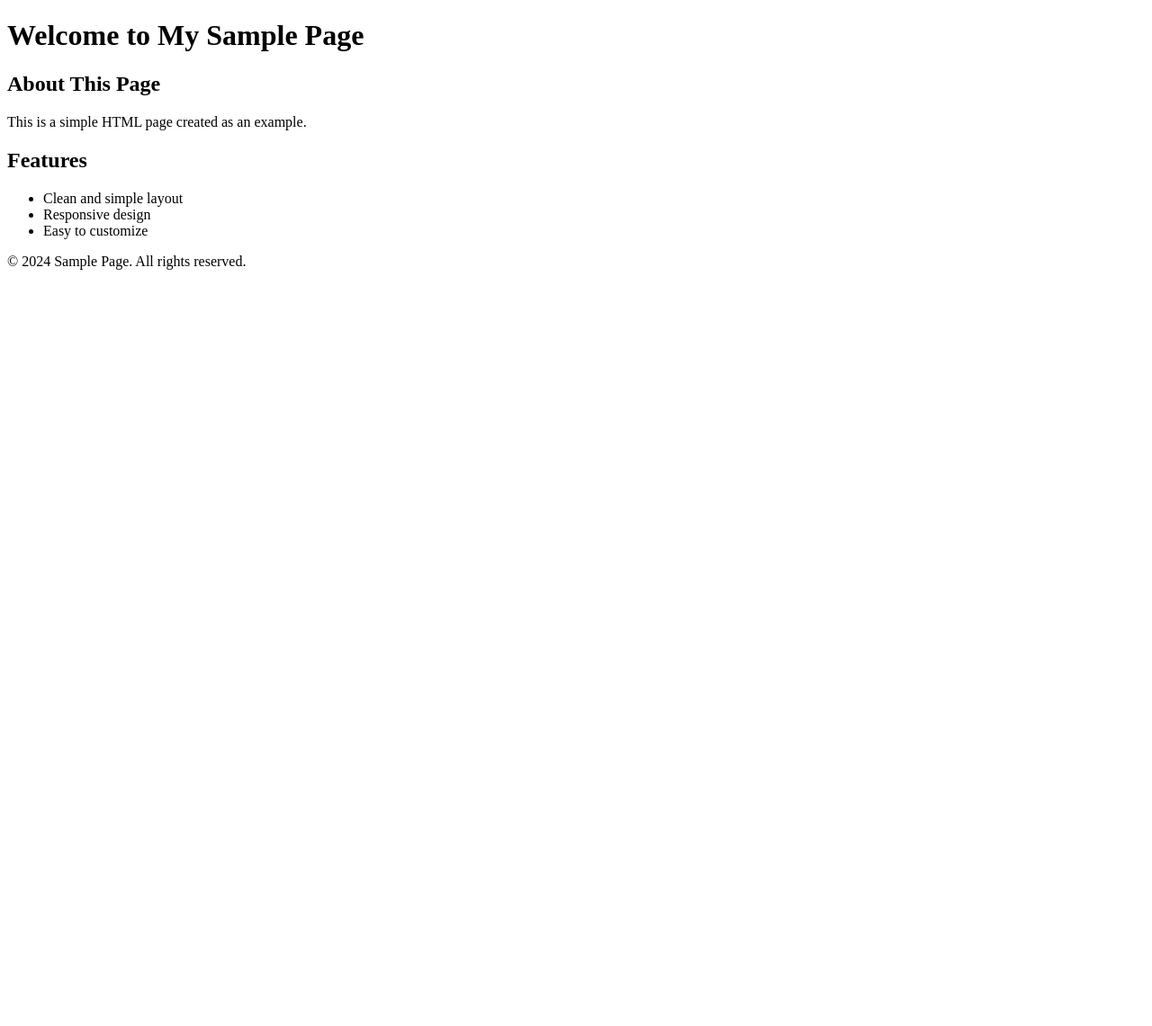
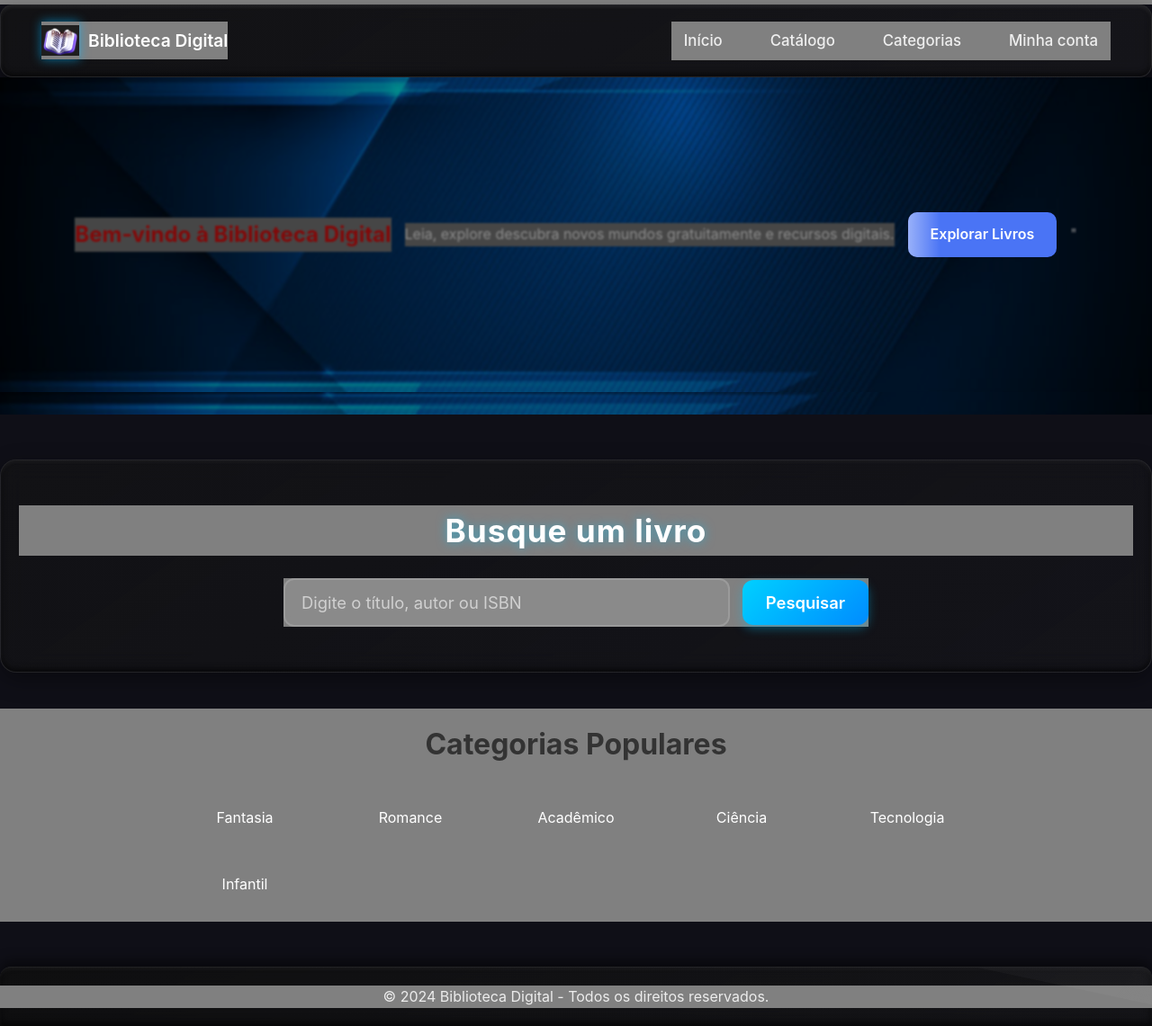
Before and after one commit to Joaoigor789/project_duo, a plain HTML site: page index.html in a window 1280 px wide. Shown: the whole page at 90% size. Before the commit the page ends 800 px from the top, so only its background shows below. Drawn offline with Linux system fonts and the light colour scheme.

Commit message:
Versão inicial do site: header 3D, hotbar, pesquisa, user-card e footer

```diff
--- a/index.html
+++ b/index.html
@@ -1,6 +1,6 @@
-
 <!DOCTYPE html>
 <html lang="en">
+
 <head>
     <meta charset="UTF-8">
     <meta name="viewport" content="width=device-width, initial-scale=1.0">
@@ -8,28 +8,69 @@
     <link rel="stylesheet" href="styles.css">
     <script src="script.js" defer></script>
 </head>
+
 <body>
-    <header>
-        <h1>Welcome to My Sample Page</h1>
+    <header class="header">
+        <div class="logo">
+            <img src="img/logo.webp" alt="Logo Biblioteca">
+            <span>Biblioteca Digital</span>
+        </div>
+
+        <nav class="navbar">
+            <a href="#">Início</a>
+            <a href="#">Catálogo</a>
+            <a href="#">Categorias</a>
+            <a href="#contact">Minha conta</a>
+        </nav>
+
     </header>
+    <!--Seção Destaque-->
 
-    <main>
-        <section>
-            <h2>About This Page</h2>
-            <p>This is a simple HTML page created as an example.</p>
-        </section>
-        <section>
-            <h2>Features</h2>
-            <ul>
-                <li>Clean and simple layout</li>
-                <li>Responsive design</li>
-                <li>Easy to customize</li>
-            </ul>
-        </section>
-    </main>
-    <footer>
-        <p>&copy; 2024 Sample Page. All rights reserved.</p>
+    <section class="banner-destaque">
+        <div class="banner-destaque">
+            <h1>Bem-vindo à Biblioteca Digital</h1>
+
+            <p>Leia, explore descubra novos mundos gratuitamente e recursos digitais.</p>
+            <a class="btn-laser" href="#">Explorar Livros</a>"
+        </div>
+    </section>
+
+    <!--Pesquisa-->
+
+
+    <section class="pesquisa">
+        <h2>Busque um livro</h2>
+        <form class="search-box">
+            <input type="text" placeholder="Digite o título, autor ou ISBN">
+            <button type="submit">Pesquisar</button>
+        </form>
+    </section>
+
+
+    <section class="categorias">
+        <h2>Categorias Populares</h2>
+        <div class="grid-categorias">
+            <div class="categorias">Fantasia</div>
+            <div class="categorias">Romance</div>
+            <div class="categorias">Acadêmico</div>
+            <div class="categorias">Ciência</div>
+            <div class="categorias">Tecnologia</div>
+            <div class="categorias">Infantil</div>
+        </div>
+    </section>
+
+
+
+
+
+
+
+
+
+    <footer class="footer">
+        <p>&copy; 2024 Biblioteca Digital - Todos os direitos reservados.</p>
     </footer>
+
 
 
 </body>
--- a/script.js
+++ b/script.js
@@ -0,0 +1,28 @@
+document.addEventListener("DOMContentLoaded", () => {
+    const searchInput = document.querySelector(".search-box input");
+    const searchButton = document.querySelector(".search-box button");
+    const userButtons = document.querySelectorAll(".user-btn");
+
+    searchButton.addEventListener("click", () => {
+        const query = searchInput.value.trim();
+        if (query) {
+            console.log("Pesquisar por:", query);
+        }
+    });
+
+    userButtons.forEach(btn => {
+        btn.addEventListener("click", (e) => {
+            e.preventDefault();
+            console.log("Botão clicado:", btn.textContent);
+        });
+    });
+
+    const header = document.querySelector(".header");
+    window.addEventListener("scroll", () => {
+        if (window.scrollY > 20) {
+            header.style.backdropFilter = "blur(16px)";
+        } else {
+            header.style.backdropFilter = "blur(10px)";
+        }
+    });
+});
--- a/styles.css
+++ b/styles.css
@@ -0,0 +1,503 @@
+* {
+    background-color: gray;
+    margin: 0;
+    padding: 0;
+    box-sizing: border-box;
+    font-family: "inter", "poppins", Arial, sans-serif;
+    scroll-behavior: smooth;
+}
+
+body {
+    background-color: #0f0f17;
+    color: #ffff;
+    line-height: 1.6;
+}
+
+a {
+    text-decoration: none;
+    color: inherit;
+}
+
+img {
+
+    max-width: 100%;
+    display: block;
+}
+
+h1 {
+    color: rgb(238, 15, 15);
+}
+
+
+.header {
+    display: flex;
+    margin: 5px 0 25px 0;
+    width: 100%;
+    padding: 18px 45px;
+    border-radius: 14px;
+
+    background: linear-gradient(145deg, rgba(20, 20, 20, 0.7), rgba(30, 30, 30, 0.4));
+    border: 1.5px solid rgba(255, 255, 255, 0.08);
+
+
+    box-shadow:
+        0 6px 12px rgba(0, 0, 0, 0.45),
+        inset 0 2px 4px rgba(255, 255, 255, 0.08),
+        inset 0 -3px 6px rgba(0, 0, 0, 0.6);
+
+    align-items: center;
+    justify-content: space-between;
+    backdrop-filter: blur(14px);
+    position: relative;
+    top: 0;
+
+
+    overflow: hidden;
+}
+
+.header::before {
+    content: "";
+    position: absolute;
+    top: -150%;
+    left: -50%;
+    width: 200%;
+    height: 300%;
+    background: linear-gradient(115deg,
+            transparent 0%,
+            rgba(255, 255, 255, 0.05) 45%,
+            rgba(255, 255, 255, 0.12) 50%,
+            rgba(255, 255, 255, 0.05) 55%,
+            transparent 100%);
+    transform: rotate(10deg);
+    animation: reflexo 6s linear infinite;
+    pointer-events: none;
+}
+
+@keyframes reflexo {
+    0% {
+        transform: translateX(-60%) rotate(10deg);
+    }
+
+    100% {
+        transform: translateX(60%) rotate(10deg);
+    }
+}
+
+
+.header a {
+    color: white;
+    font-size: 1.05rem;
+    text-decoration: none;
+    font-weight: 500;
+    padding: 8px 14px;
+    transition: 0.25s ease;
+    position: relative;
+}
+
+.header a:hover {
+    transform: translateY(-2px) scale(1.03);
+    text-shadow: 0 0 12px rgba(0, 180, 255, 0.9);
+}
+
+
+.header a::after {
+    content: "";
+    position: absolute;
+    left: 0;
+    bottom: -2px;
+    width: 0%;
+    height: 2px;
+    background: linear-gradient(90deg, #00eaff, #008cff);
+    transition: 0.3s;
+    box-shadow: 0 0 10px #00d0ff;
+}
+
+.header a:hover::after {
+    width: 100%;
+}
+
+
+.logo {
+    display: flex;
+    align-items: center;
+    gap: 10px;
+    font-size: 1.2rem;
+    font-weight: 600;
+    color: white;
+}
+
+.logo img {
+    width: 42px;
+    height: 42px;
+    object-fit: contain;
+    filter: drop-shadow(0 0 6px rgba(0, 180, 255, 0.6));
+
+}
+
+.navbar {
+
+    display: flex;
+    gap: 25px;
+}
+
+
+.navbar a {
+    text-decoration: none;
+    color: #eee;
+    font-size: 1.05rem;
+    font-weight: 500;
+    position: relative;
+    transition: 0.3s ease;
+}
+
+.navbar a::after {
+    content: '';
+    position: absolute;
+    width: 0%;
+    height: 3px;
+    background: #4a74f5;
+    left: 0;
+    bottom: -5px;
+    border-radius: 10px;
+    transition: 0.3s ease;
+}
+
+.navbar a:hover::after {
+    width: 100%;
+}
+
+.navbar a:hover {
+    color: #4a74f5;
+    text-shadow: 0 0 10px rgba(74, 116, 245, 0.4);
+    transform: translateY(-2px);
+}
+
+@media(max-width: 650px) {
+    .header {
+        padding: 15px 20px;
+    }
+
+    .navbar {
+        gap: 15px;
+    }
+
+    .navbar a {
+        font-size: 0.95rem;
+    }
+
+}
+
+
+.pesquisa {
+    margin-bottom: 40px;
+    padding: 50px 20px;
+    text-align: center;
+    background: linear-gradient(145deg, rgba(20, 20, 20, 0.6), rgba(30, 30, 30, 0.3));
+    border-radius: 18px;
+    backdrop-filter: blur(12px);
+    border: 1px solid rgba(255, 255, 255, 0.08);
+    box-shadow:
+        0 8px 25px rgba(0, 0, 0, 0.35),
+        inset 0 2px 4px rgba(255, 255, 255, 0.05),
+        inset 0 -3px 6px rgba(0, 0, 0, 0.6);
+}
+
+.pesquisa h2 {
+    font-size: 2.2rem;
+    margin-bottom: 25px;
+    color: white;
+    text-shadow: 0 0 12px rgba(0, 200, 255, 0.5);
+    letter-spacing: 1px;
+}
+
+.search-box {
+    display: flex;
+    justify-content: center;
+    align-items: center;
+    gap: 14px;
+    max-width: 650px;
+    margin: 0 auto;
+}
+
+.search-box input {
+    width: 100%;
+    padding: 14px 18px;
+    border: 2px solid rgba(255, 255, 255, 0.15);
+    border-radius: 12px;
+    font-size: 1.15rem;
+    background: rgba(255, 255, 255, 0.08);
+    color: white;
+    outline: none;
+    transition: 0.3s ease;
+    backdrop-filter: blur(6px);
+}
+
+.search-box input::placeholder {
+    color: rgba(255, 255, 255, 0.6);
+}
+
+.search-box input:focus {
+    border-color: #00c3ff;
+    box-shadow: 0 0 15px rgba(0, 200, 255, 0.5);
+    background: rgba(255, 255, 255, 0.12);
+}
+
+.search-box button {
+    padding: 14px 26px;
+    background: linear-gradient(135deg, #00d0ff, #008cff);
+    color: white;
+    border: none;
+    border-radius: 12px;
+    font-size: 1.15rem;
+    font-weight: 600;
+    cursor: pointer;
+    transition: 0.3s ease;
+    box-shadow: 0 4px 12px rgba(0, 200, 255, 0.35);
+}
+
+.search-box button:hover {
+    transform: translateY(-3px) scale(1.03);
+    box-shadow: 0 8px 18px rgba(0, 200, 255, 0.4);
+}
+
+@media (max-width: 480px) {
+    .search-box {
+        flex-direction: column;
+        gap: 12px;
+    }
+
+    .search-box button {
+        width: 100%;
+    }
+}
+
+
+
+
+
+
+.footer {
+    width: 100%;
+    padding: 20px 0;
+    margin-top: 50px;
+    background: linear-gradient(145deg, rgba(15, 15, 15, 0.85), rgba(25, 25, 25, 0.55));
+    border-top: 1.5px solid rgba(255, 255, 255, 0.08);
+    box-shadow:
+        0 -6px 14px rgba(0, 0, 0, 0.5),
+        inset 0 2px 4px rgba(255, 255, 255, 0.05),
+        inset 0 -4px 8px rgba(0, 0, 0, 0.7);
+    text-align: center;
+    color: rgba(255, 255, 255, 0.85);
+    font-size: 1rem;
+    font-weight: 400;
+    backdrop-filter: blur(10px);
+    border-radius: 12px 12px 0 0;
+    position: relative;
+    overflow: hidden;
+}
+
+.footer::before {
+    content: "";
+    position: absolute;
+    top: -180%;
+    left: -60%;
+    width: 220%;
+    height: 360%;
+    background: linear-gradient(115deg,
+            transparent 0%,
+            rgba(255, 255, 255, 0.04) 45%,
+            rgba(255, 255, 255, 0.10) 50%,
+            rgba(255, 255, 255, 0.04) 55%,
+            transparent 100%);
+    transform: rotate(12deg);
+    animation: reflexoFooter 7s linear infinite;
+    pointer-events: none;
+}
+
+@keyframes reflexoFooter {
+    0% {
+        transform: translateX(-60%) rotate(12deg);
+    }
+
+    100% {
+        transform: translateX(60%) rotate(12deg);
+    }
+}
+
+
+
+.banner-destaque {
+    width: 100%;
+    height: 350px;
+    background: url('img/image.png') center/cover no-repeat;
+    position: relative;
+    gap: 15px;
+    display: flex;
+    align-items: center;
+    justify-content: center;
+    margin-bottom: 50px;
+
+}
+
+.banner-destaque::before {
+    content: '';
+    position: absolute;
+    top: 0;
+    left: 0;
+    width: 100%;
+    height: 100%;
+    background-color: rgba(0, 0, 0, 0.45);
+    backdrop-filter: blur(1px);
+}
+
+.banner-content h1 {
+    color: #fff;
+    font-size: 2.5rem;
+    margin-bottom: 20px;
+    opacity: 0.9;
+}
+
+.banner-content p {
+    margin-bottom: 20px;
+    font-size: 1.2rem;
+    opacity: 0.9;
+}
+
+.banner-content .btn {
+    display: inline-block;
+    padding: 12px 25px;
+    background: #4a74f5;
+    color: #fff;
+    text-decoration: none;
+    border-radius: 8px;
+    font-size: 1.1rem;
+    font-weight: 600;
+    transition: 0.3s;
+}
+
+.banner-content .btn:hover {
+    background: #2c50e0;
+    transform: translateY(-3px);
+    box-shadow: 0 4px 10px rgba(0, 0, 0, 0.3);
+}
+
+@keyframes fadeIn {
+    from {
+        opacity: 0;
+        transform: translateY(20px);
+    }
+
+    to {
+        opacity: 1;
+        transform: translateY(0);
+    }
+}
+
+@media (max-width: 480px) {
+    .banner-destaque {
+        height: 300px;
+    }
+
+    .banner-content h1 {
+        font-size: 1.9rem;
+    }
+
+    .banner-content p {
+        font-size: 1rem;
+    }
+}
+
+.btn-laser {
+    position: relative;
+    display: inline-block;
+    padding: 12px 25px;
+    background: #4a74f5;
+    color: #fff;
+    overflow: hidden;
+    font-weight: 600;
+    border-radius: 10px;
+    transition: 0.25s;
+    text-decoration: none;
+}
+
+.btn-laser:hover {
+    box-shadow: #3559e8;
+    transform: translateY(-3px);
+}
+
+.btn-laser::before {
+    content: '';
+    position: absolute;
+    top: 0;
+    left: -100%;
+    width: 100%;
+    height: 100%;
+    background: linear-gradient(90deg, transparent, #fff, transparent);
+    animation: laser 1.8s linear infinite;
+}
+
+@keyframes laser {
+    0% {
+        left: -100%;
+    }
+
+    100% {
+        left: 100%;
+    }
+}
+
+
+
+
+
+.categorias {
+    padding: 50px 20px;
+    text-align: center;
+    border: 3px solid rgb(230, 220, 220)(250, 242, 242);
+    padding: 14px 0;
+    font-size: 1rem;
+
+
+}
+
+.categorias h2 {
+    margin-bottom: 30px;
+    font-size: 2rem;
+    color: #333;
+}
+
+.grid-categorias {
+    display: grid;
+    grid-template-columns: repeat(auto-fit, minmax(160px, 1fr));
+    gap: 20px;
+    max-width: 900px;
+    margin: 0 auto;
+}
+
+.categoria {
+    background-color: #f5f5f5;
+    padding: 18px 0;
+    border-radius: 10px;
+    font-size: 1.1rem;
+    font-weight: 600;
+    color: #333;
+    border: 2px solid transparent;
+    transition: 0.3s;
+    cursor: pointer;
+}
+
+.categoria:hover {
+    border-color: #274fe0;
+    background: #e6072c;
+    transform: translate(-4px);
+    box-shadow: 0 4px 12px rgba(0, 0, 0, 0.15);
+    color: #fff;
+}
+
+@media (max-width: 400px) {
+    .categorias h2 {
+        font-size: 1.6rem;
+    }
+
+
+}
```
Also changed, not shown: cliente/cliente.css (added, +83 -0 lines), cliente/cliente.html (added, +36 -0 lines), img/image.png (added), img/logo.webp (added), img/user.webp (added).
